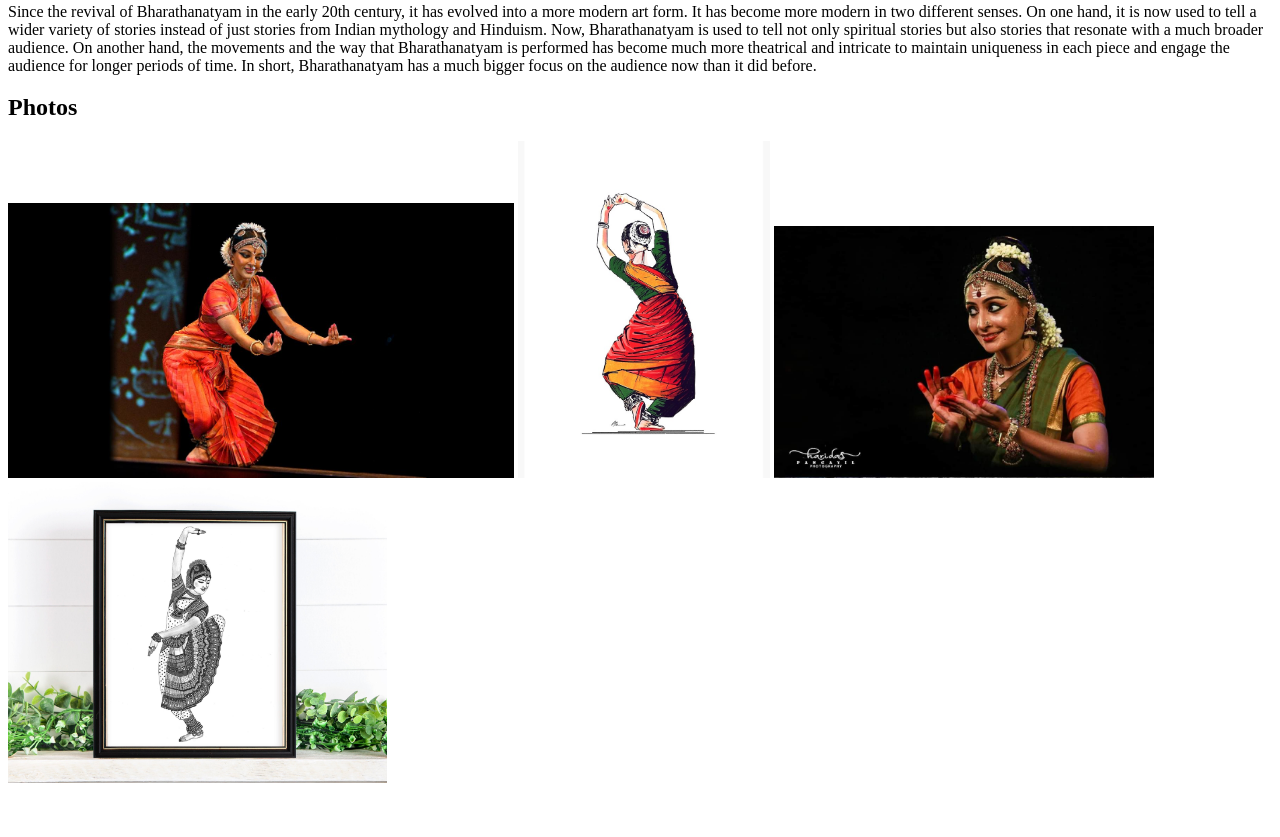
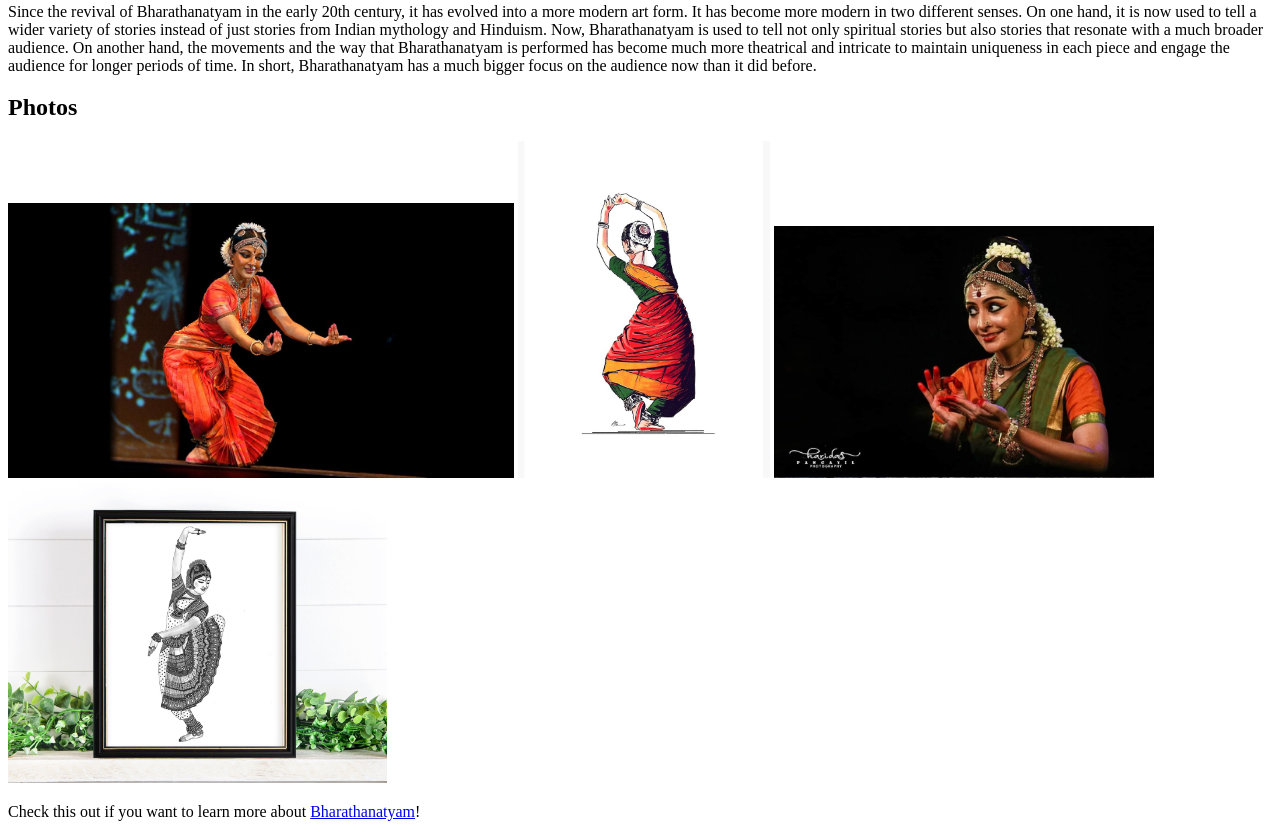
Before and after one commit to Shree-V/Shree-V.github.io, a plain HTML site: page wa/wa3.html in a window 1280 px wide. Shown: the part 1294-2131 px from the top of the page. Before the commit the page ends 2089 px from the top, so only its background shows below. Drawn offline with Linux system fonts and the light colour scheme.

Commit message:
Bharathanatyam Webpage Update

```diff
--- a/wa/wa3.html
+++ b/wa/wa3.html
@@ -65,6 +65,10 @@
 
         </section>
     </main>
+    <footer>
+        <p>Check this out if you want to learn more about <a href="https://en.wikipedia.org/wiki/Bharatanatyam" target="_blank">Bharathanatyam</a>!</p>
+
+      </footer>
 
 </body>
 </html>
```
